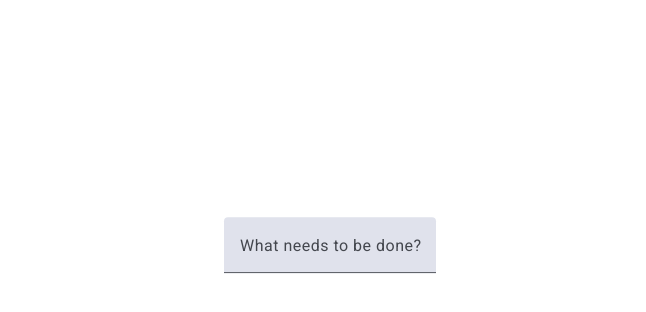
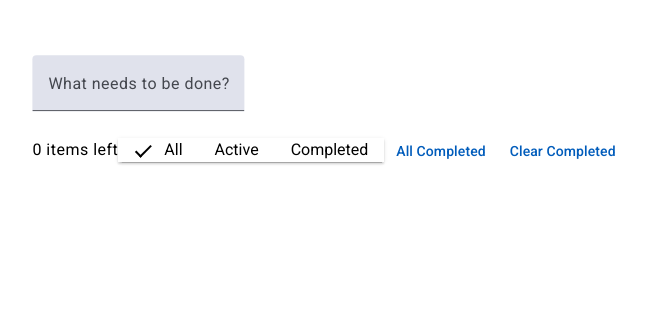
Before and after one commit to NonEstSpes/todo, an Angular app in the folder frontend/: page / in a window 1280 px wide. Shown: the top 312 px of the page, without its empty margins (310-956 px from the left). Built offline with nearby package versions, Linux system fonts and the light colour scheme.

Commit message:
Исправление названия и типа метода addTodo

```diff
--- a/frontend/src/app/client/todo/components/todo/todo.component.html
+++ b/frontend/src/app/client/todo/components/todo/todo.component.html
@@ -11,9 +11,9 @@
     >
   </mat-form-field>
 
-  <div *ngIf="listTodos.todos$.getValue().length > 0">
+  <div *ngIf="listTodos.todos$ | async as todos">
 
-    <mat-hint align="end">{{listTodos.todos$.getValue().length}} items left</mat-hint>
+    <mat-hint align="end">{{todos.length}} items left</mat-hint>
     <mat-button-toggle-group appearance="legacy" name="fontStyle" aria-label="Font Style" value="All"
                              [(ngModel)]="typeFilter">
       <mat-button-toggle value="All">All</mat-button-toggle>
@@ -26,7 +26,7 @@
     <button mat-button (click)="listTodos.clearCompleted()">Clear Completed</button>
 
     <div class="position__list-container">
-      <div *ngFor="let todo of this.listTodos.todos$.getValue()">
+      <div *ngFor="let todo of todos">
         <div *ngIf="(typeFilter == 'Active' && !todo.state) ||
                     (typeFilter == 'Completed' && todo.state) ||
                     typeFilter == 'All'"
@@ -44,7 +44,7 @@
             (dblclick)="todo.readonlyFlag=!todo.readonlyFlag"
           >
           <button mat-fab aria-label="Example icon button with a delete icon"
-                  (click)="listTodos.deleteElement(listTodos.todos$.getValue().indexOf(todo))"
+                  (click)="listTodos.deleteElement(todos.indexOf(todo))"
           >
             <mat-icon>delete</mat-icon>
           </button>
--- a/frontend/src/app/client/todo/components/todo/todo.component.ts
+++ b/frontend/src/app/client/todo/components/todo/todo.component.ts
@@ -23,7 +23,7 @@ export class TodoComponent {
     if (this.name == "") {
       return
     }
-    this.listTodos.todos = this.name
+    this.listTodos.addTodo(this.name)
     this.name = ""
   }
 
@@ -36,4 +36,5 @@ export class TodoComponent {
   }
 
   protected readonly console = console;
+  protected readonly length = length;
 }
--- a/frontend/src/app/client/todo/services/list-todo.service.ts
+++ b/frontend/src/app/client/todo/services/list-todo.service.ts
@@ -9,7 +9,7 @@ export class ListTodoService {
 
   readonly todos$: BehaviorSubject<Todo[]> = new BehaviorSubject<Todo[]>([])
 
-  public set todos(name: string) {
+  public addTodo(name: string) {
     this.todos$.next([...this.todos$.getValue(), {name: name, state: false, readonlyFlag: true}])
   }
 
```
